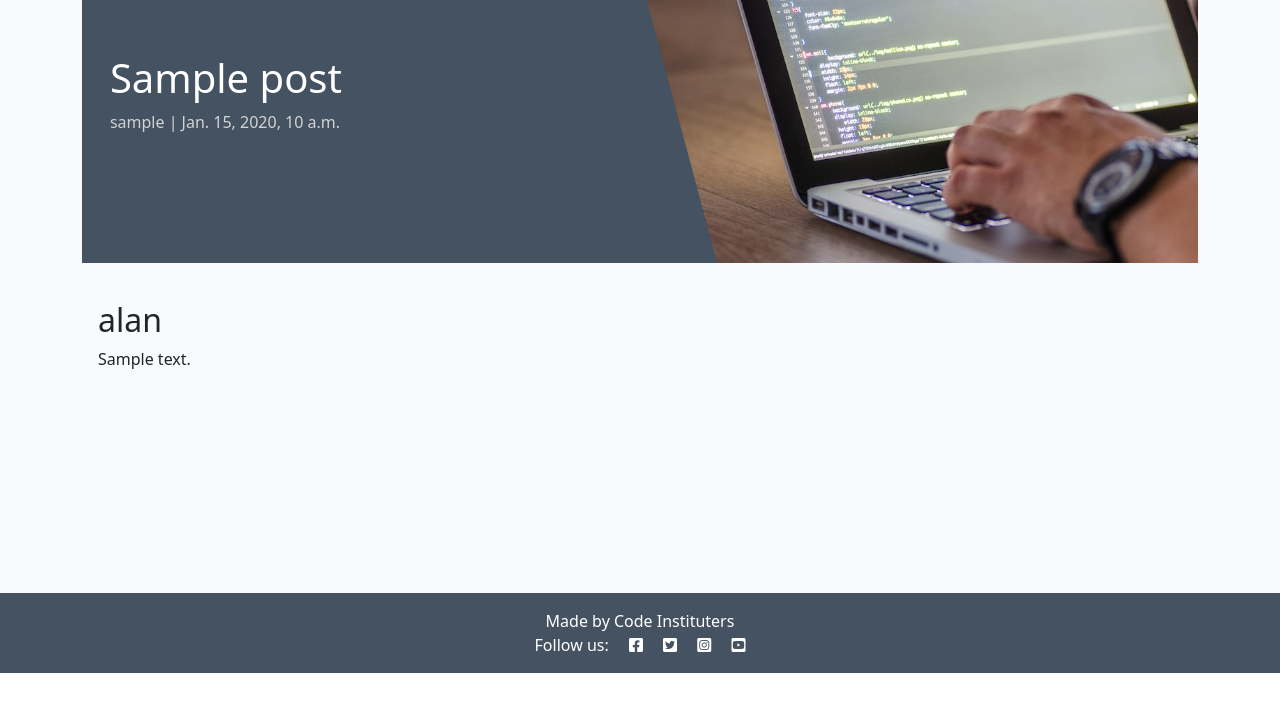
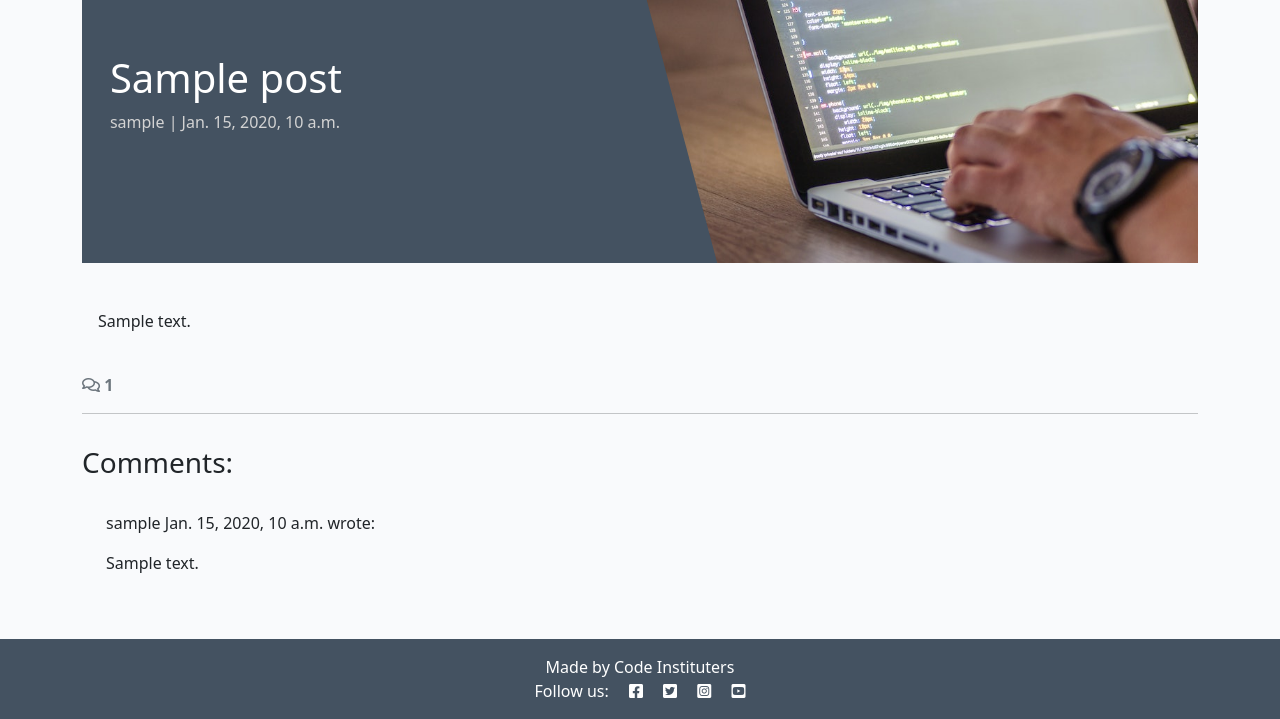
Before and after one commit to alanjameschapman/django-blog, a Django app: the page made by blog/templates/blog/post_detail.html in a window 1280 px wide. Shown: the part 127-846 px from the top of the page. Before the commit the page ends 800 px from the top, so only its background shows below. Run offline with Django 4.2, Linux system fonts and the light colour scheme; tables that the repository leaves empty hold one stand-in row (Sample ...).

Commit message:
Refactor post_detail.html and update views.py

```diff
--- a/blog/templates/blog/post_detail.html
+++ b/blog/templates/blog/post_detail.html
@@ -19,17 +22,53 @@
 
 <div class="container">
   <div class="row">
-        <div class="col card mb-4  mt-3 left  top">
+    <div class="col card mb-4 mt-3 left top">
       <div class="card-body">
         <!-- The post content goes inside the card-text. -->
         <!-- Use the | safe filter inside the template tags -->
         <h2>{{ coder }}</h2>
-                <p class="card-text">
-                    {{ post.content | safe }}
+        <p class="card-text">{{ post.content | safe }}</p>
+      </div>
+    </div>
+  </div>
+  <!-- Displaying count of comments -->
+  <div class="row">
+    <div class="col-12">
+      <strong class="text-secondary">
+        <i class="far fa-comments"></i> {{ comment_count }}
+      </strong>
+    </div>
+    <div class="col-12">
+      <hr />
+    </div>
+  </div>
+  <!-- Displaying Comments -->
+  <div class="row">
+    <div class="col-md-8 card mb-4 mt-3">
+      <h3>Comments:</h3>
+      <div class="card-body">
+        <!-- We want a for loop inside the empty control tags
+          to iterate through each comment in comments -->
+        {% for comment in comments %}
+        <div
+          class="p-2 comments {% if not comment.approved and comment.author == user %} faded{% elif not comment.approved %} d-none{% endif %}"
+        >
+          <p class="font-weight-bold">
+            {{ comment.author }}
+            <span class="font-weight-normal"> {{ comment.created_on }} </span>
+            wrote:
           </p>
+          <div id="comment{{ comment.id }}">
+            {{ comment.body | linebreaks }}
+          </div>
+          {% if not comment.approved and comment.author == user %}
+          <p class="approval">This comment is awaiting approval</p>
+          {% endif %}
+        </div>
+        <!-- Our for loop ends here -->
+        {% endfor %}
       </div>
     </div>
   </div>
 </div>
-
 {% endblock content %}
--- a/blog/views.py
+++ b/blog/views.py
@@ -28,10 +28,14 @@ def post_detail(request, slug):
 
     queryset = Post.objects.filter(status=1)
     post = get_object_or_404(queryset, slug=slug)
+    comments = post.comments.all().order_by("-created_on")
+    comment_count = post.comments.filter(approved=True).count()
 
     return render(
         request,
         "blog/post_detail.html",
         {"post": post,
-        "coder": "alan"},
+        "comments": comments,
+        "comment_count": comment_count,
+        },
     )
```
Also changed, not shown: other parts of blog/templates/blog/post_detail.html (+6 -3 lines). Lines whose indentation alone changed are shown as unchanged.
